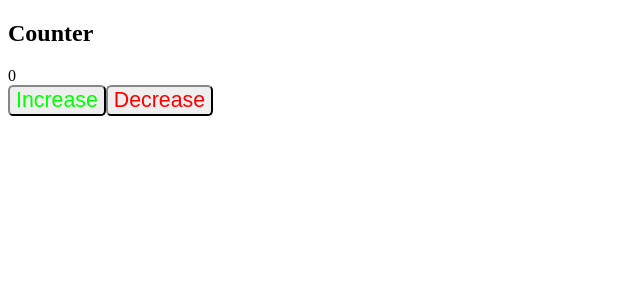
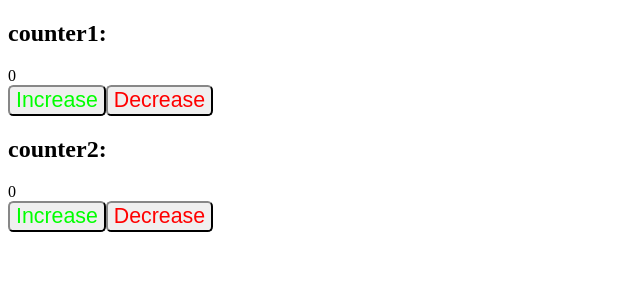
Before and after one commit to jeffhongxiao/redux-intro-ceddia, a React (Create React App) app: page / in a window 1280 px wide. Shown: the top 300 px of the page, without its empty margins (0-640 px from the left). Built offline with nearby package versions, Linux system fonts and the light colour scheme.

Commit message:
use CounterComponent with prop of counterName

```diff
--- a/src/index.js
+++ b/src/index.js
@@ -8,7 +8,8 @@ import store from './Store';
 const App = () => (
   <Provider store={store}>
     <div>
-      <CounterComponent />
+      <CounterComponent counterName='counter1' />
+      <CounterComponent counterName='counter2' />
     </div>
   </Provider>
 );
--- a/src/views/Counter.js
+++ b/src/views/Counter.js
@@ -2,10 +2,16 @@ import React from 'react';
 import { connect } from 'react-redux';
 
 class Counter extends React.Component {
+  constructor(props) {
+    super(props);
+
+    this.name = this.props.counterName;
+  }
+
   render() {
     return (
       <div>
-        <h2>Counter</h2>
+        <h2>{this.name}: </h2>
         <div>
           <span>{this.props.count}</span>
         </div>
--- a/src/views/CounterComponent.js
+++ b/src/views/CounterComponent.js
@@ -7,7 +7,7 @@ class CounterComponent extends React.Component {
   render() {
     return (
       <div>
-        <Counter />
+        <Counter counterName={this.props.counterName} />
         <CounterButtons />
       </div>
     )
```
